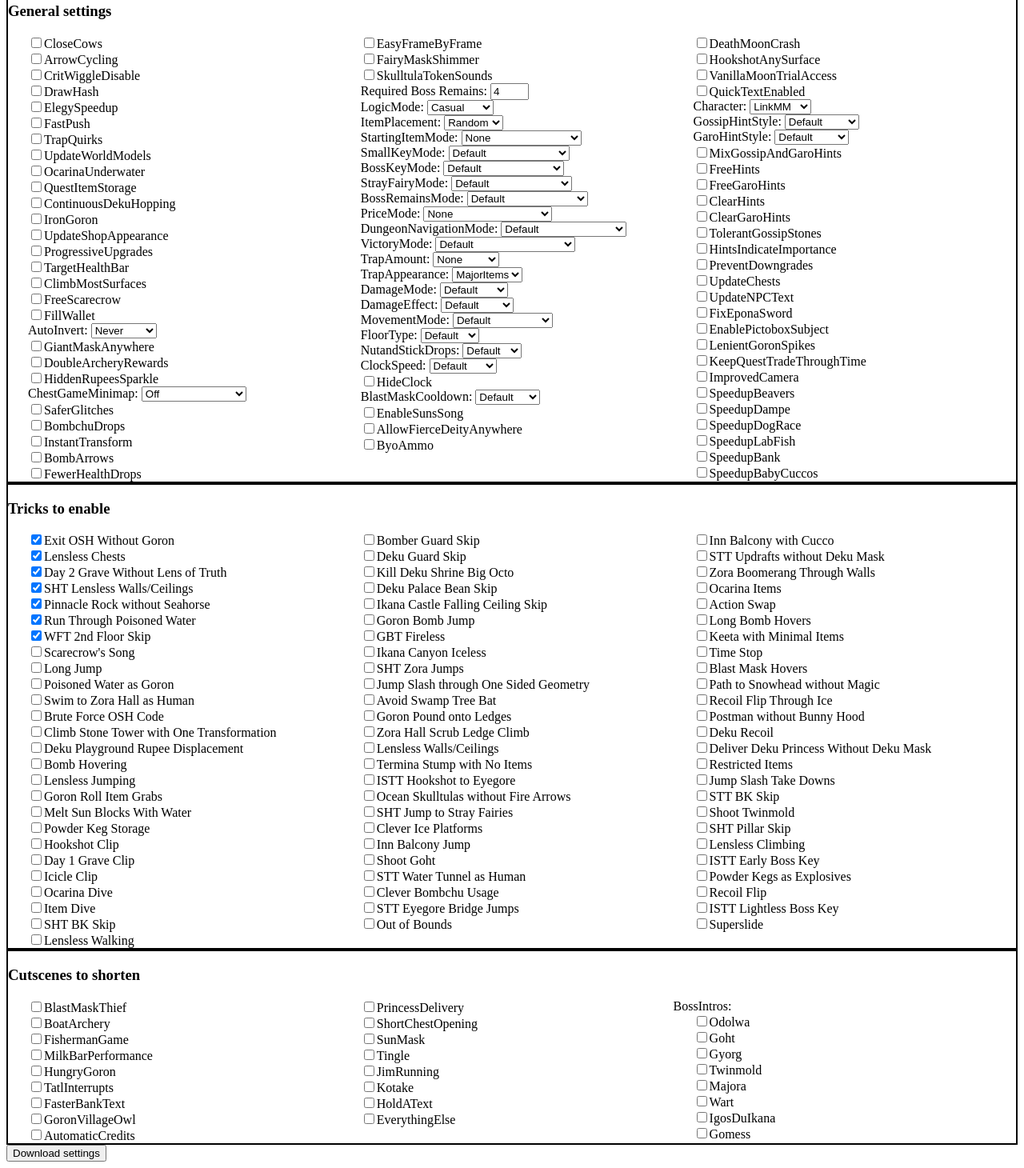
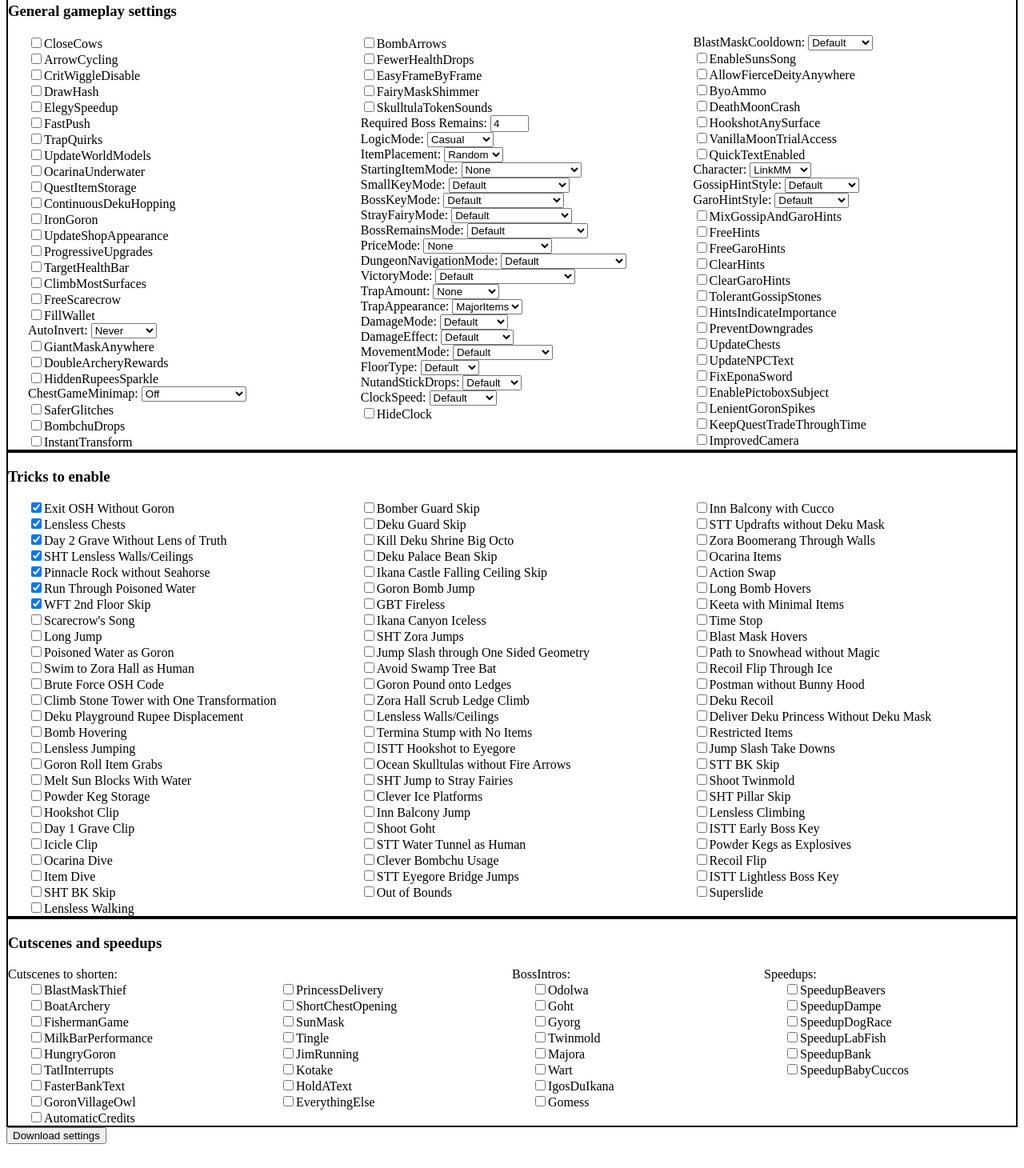
Before and after one commit to corinaminer/mmr-settings, a plain HTML site: page index.html in a window 1280 px wide. Shown: the part 887-2347 px from the top of the page at 80% size. After the commit the page ends 2325 px from the top, so only its background shows below. Drawn offline with Linux system fonts and the light colour scheme.

Commit message:
little more formatting

```diff
--- a/index.html
+++ b/index.html
@@ -10,7 +10,7 @@
   -->
   <div class="row bordered">
     <h3>Categories to randomize</h3>
-    <div class="column">
+    <div class="column3">
       <label>ItemCategoriesRandomized:</label><br>
       <div class="indented">
         <label><input type="checkbox" name="item_cat" value="MainInventory">MainInventory</label><br>
@@ -54,7 +54,7 @@
         <label><input type="checkbox" name="item_cat" value="RoyalWallet">RoyalWallet</label><br>
       </div>
     </div>
-    <div class="column">
+    <div class="column3">
       <label>LocationCategoriesRandomized:</label><br>
       <div class="indented">
         <label><input type="checkbox" name="location_cat" value="Chests">Chests</label><br>
@@ -86,7 +86,7 @@
         <label><input type="checkbox" name="location_cat" value="GlitchesRequired">GlitchesRequired</label><br>
       </div>
     </div>
-    <div class="column">
+    <div class="column3">
       <label>ClassicCategoriesRandomized:</label><br>
       <div class="indented">
         <label><input type="checkbox" name="classic_cat" value="BaseItemPool">BaseItemPool</label><br>
@@ -126,8 +126,8 @@
     </div>
   </div>
   <div class="row bordered">
-    <h3>General settings</h3>
-    <div class="column">
+    <h3>General gameplay settings</h3>
+    <div class="column3">
       <div class="indented">
         <label><input type="checkbox" class="gpCheckbox" name="CloseCows">CloseCows</label><br>
         <label><input type="checkbox" class="gpCheckbox" name="ArrowCycling">ArrowCycling</label><br>
@@ -166,12 +166,12 @@
         <label><input type="checkbox" class="gpCheckbox" name="SaferGlitches">SaferGlitches</label><br>
         <label><input type="checkbox" class="gpCheckbox" name="BombchuDrops">BombchuDrops</label><br>
         <label><input type="checkbox" class="gpCheckbox" name="InstantTransform">InstantTransform</label><br>
+      </div>
+    </div>
+    <div class="column3">
+      <div class="indented">
         <label><input type="checkbox" class="gpCheckbox" name="BombArrows">BombArrows</label><br>
         <label><input type="checkbox" class="gpCheckbox" name="FewerHealthDrops">FewerHealthDrops</label><br>
-      </div>
-    </div>
-    <div class="column">
-      <div class="indented">
         <label><input type="checkbox" class="gpCheckbox" name="EasyFrameByFrame">EasyFrameByFrame</label><br>
         <label><input type="checkbox" class="gpCheckbox" name="FairyMaskShimmer">FairyMaskShimmer</label><br>
         <label><input type="checkbox" class="gpCheckbox" name="SkulltulaTokenSounds">SkulltulaTokenSounds</label><br>
@@ -336,6 +336,10 @@
           <option value="SuperFast">SuperFast</option>
         </select><br>
         <label><input type="checkbox" class="gpCheckbox" name="HideClock">HideClock</label><br>
+      </div>
+    </div>
+    <div class="column3">
+      <div class="indented">
         <label for="BlastMaskCooldown">BlastMaskCooldown:</label>
         <select name="BlastMaskCooldown">
           <option value="Default">Default</option>
@@ -348,10 +352,6 @@
         <label><input type="checkbox" class="gpCheckbox" name="EnableSunsSong">EnableSunsSong</label><br>
         <label><input type="checkbox" class="gpCheckbox" name="AllowFierceDeityAnywhere">AllowFierceDeityAnywhere</label><br>
         <label><input type="checkbox" class="gpCheckbox" name="ByoAmmo">ByoAmmo</label><br>
-      </div>
-    </div>
-    <div class="column">
-      <div class="indented">
         <label><input type="checkbox" class="gpCheckbox" name="DeathMoonCrash">DeathMoonCrash</label><br>
         <label><input type="checkbox" class="gpCheckbox" name="HookshotAnySurface">HookshotAnySurface</label><br>
         <label><input type="checkbox" class="gpCheckbox" name="VanillaMoonTrialAccess">VanillaMoonTrialAccess</label><br>
@@ -392,18 +392,12 @@
         <label><input type="checkbox" class="gpCheckbox" name="LenientGoronSpikes">LenientGoronSpikes</label><br>
         <label><input type="checkbox" class="gpCheckbox" name="KeepQuestTradeThroughTime">KeepQuestTradeThroughTime</label><br>
         <label><input type="checkbox" class="gpCheckbox" name="ImprovedCamera">ImprovedCamera</label><br>
-        <label><input type="checkbox" class="gpCheckbox" name="SpeedupBeavers">SpeedupBeavers</label><br>
-        <label><input type="checkbox" class="gpCheckbox" name="SpeedupDampe">SpeedupDampe</label><br>
-        <label><input type="checkbox" class="gpCheckbox" name="SpeedupDogRace">SpeedupDogRace</label><br>
-        <label><input type="checkbox" class="gpCheckbox" name="SpeedupLabFish">SpeedupLabFish</label><br>
-        <label><input type="checkbox" class="gpCheckbox" name="SpeedupBank">SpeedupBank</label><br>
-        <label><input type="checkbox" class="gpCheckbox" name="SpeedupBabyCuccos">SpeedupBabyCuccos</label><br>
       </div>
     </div>
   </div>
   <div class="row bordered">
     <h3>Tricks to enable</h3>
-    <div class="column">
+    <div class="column3">
       <div class="indented">
         <label><input type="checkbox" checked="true" name="tricks" value="Exit OSH Without Goron">Exit OSH Without Goron</label><br>
         <label><input type="checkbox" checked="true" name="tricks" value="Lensless Chests">Lensless Chests</label><br>
@@ -434,7 +428,7 @@
         <label><input type="checkbox" name="tricks" value="Lensless Walking">Lensless Walking</label><br>
       </div>
     </div>
-    <div class="column">
+    <div class="column3">
       <div class="indented">
         <label><input type="checkbox" name="tricks" value="Bomber Guard Skip">Bomber Guard Skip</label><br>
         <label><input type="checkbox" name="tricks" value="Deku Guard Skip">Deku Guard Skip</label><br>
@@ -463,7 +457,7 @@
         <label><input type="checkbox" name="tricks" value="Out of Bounds">Out of Bounds</label><br>
       </div>
     </div>
-    <div class="column">
+    <div class="column3">
       <div class="indented">
         <label><input type="checkbox" name="tricks" value="Inn Balcony with Cucco">Inn Balcony with Cucco</label><br>
         <label><input type="checkbox" name="tricks" value="STT Updrafts without Deku Mask">STT Updrafts without Deku Mask</label><br>
@@ -494,8 +488,9 @@
     </div>
   </div>
   <div class="row bordered">
-    <h3>Cutscenes to shorten</h3>
-    <div class="column">
+    <h3>Cutscenes and speedups</h3>
+    <div class="column4">
+      <label>Cutscenes to shorten:</label><br>
       <div class="indented">
         <label><input type="checkbox" name="cutscene_general" value="BlastMaskThief">BlastMaskThief</label><br>
         <label><input type="checkbox" name="cutscene_general" value="BoatArchery">BoatArchery</label><br>
@@ -508,8 +503,9 @@
         <label><input type="checkbox" name="cutscene_general" value="AutomaticCredits">AutomaticCredits</label><br>
       </div>
     </div>
-    <div class="column">
+    <div class="column4">
       <div class="indented">
+        <br>
         <label><input type="checkbox" name="cutscene_general" value="PrincessDelivery">PrincessDelivery</label><br>
         <label><input type="checkbox" name="cutscene_general" value="ShortChestOpening">ShortChestOpening</label><br>
         <label><input type="checkbox" name="cutscene_general" value="SunMask">SunMask</label><br>
@@ -520,7 +516,7 @@
         <label><input type="checkbox" name="cutscene_general" value="EverythingElse">EverythingElse</label><br>
       </div>
     </div>
-    <div class="column">
+    <div class="column4">
       <label>BossIntros:</label><br>
       <div class="indented">
         <label><input type="checkbox" name="cutscene_bossintros" value="Odolwa">Odolwa</label><br>
@@ -533,6 +529,17 @@
         <label><input type="checkbox" name="cutscene_bossintros" value="Gomess">Gomess</label><br>
       </div>
     </div>
+    <div class="column4">
+      <label>Speedups:</label><br>
+      <div class="indented">
+        <label><input type="checkbox" class="gpCheckbox" name="SpeedupBeavers">SpeedupBeavers</label><br>
+        <label><input type="checkbox" class="gpCheckbox" name="SpeedupDampe">SpeedupDampe</label><br>
+        <label><input type="checkbox" class="gpCheckbox" name="SpeedupDogRace">SpeedupDogRace</label><br>
+        <label><input type="checkbox" class="gpCheckbox" name="SpeedupLabFish">SpeedupLabFish</label><br>
+        <label><input type="checkbox" class="gpCheckbox" name="SpeedupBank">SpeedupBank</label><br>
+        <label><input type="checkbox" class="gpCheckbox" name="SpeedupBabyCuccos">SpeedupBabyCuccos</label><br>
+      </div>
+    </div>
   </div>
 </form>
 <form id="submitForm">
--- a/mmr.css
+++ b/mmr.css
@@ -2,10 +2,15 @@
     margin-left: 25px;
 }
 
-.column {
+.column3 {
     float: left;
     width: 33%;
-  }
+}
+
+.column4 {
+    float: left;
+    width: 25%;
+}
 
 .bordered {
     border: 2px solid;
```
